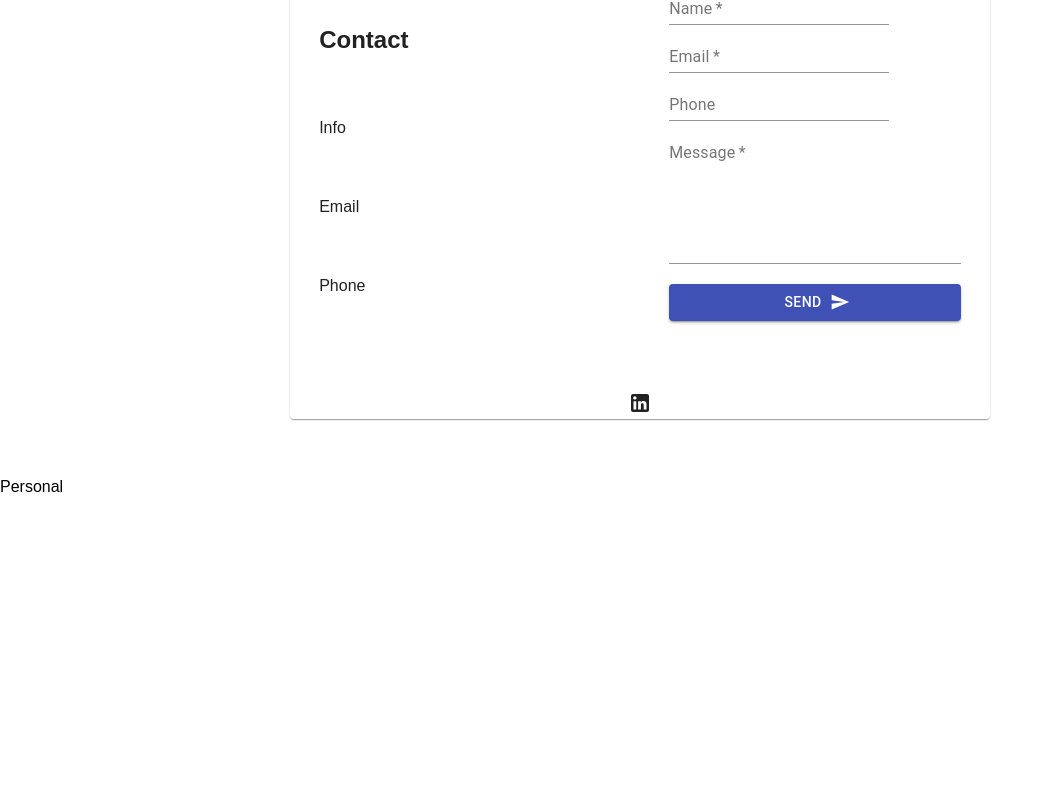
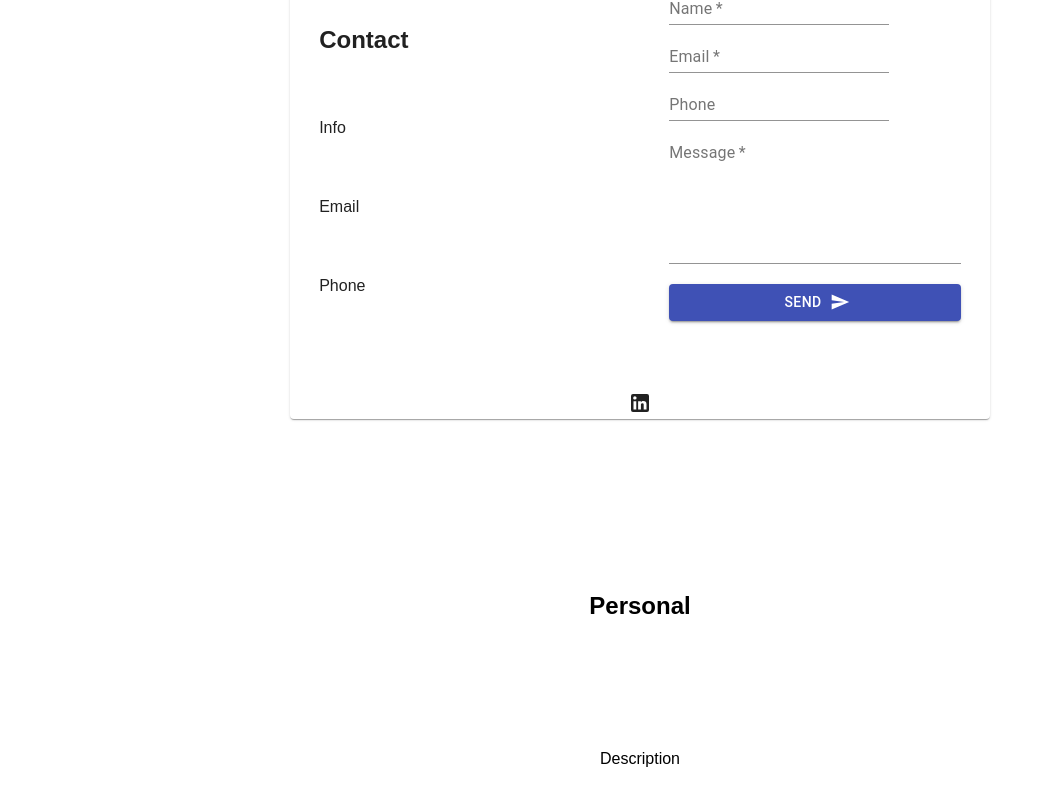
Before and after one commit to TandyN/my-website, a React app: page / in a window 1280 px wide. Shown: the part 2832-3634 px from the top of the page, without its empty margins (0-1053 px from the left). Before the commit the page ends 3328 px from the top, so only its background shows below. Built offline with nearby package versions, Linux system fonts and the light colour scheme.

Commit message:
Edit personal section

```diff
--- a/src/components/SectionPersonal/index.jsx
+++ b/src/components/SectionPersonal/index.jsx
@@ -1,8 +1,27 @@
 import React from 'react';
+import Grid from '@material-ui/core/Grid';
+import { makeStyles } from '@material-ui/core/styles';
+
+const styledPersonalSectionWrapper = makeStyles({
+  root: {
+    height: '50%',
+  }
+});
 
 const SectionPersonal = () => {
+  const styledPersonalSectionWrapperClass = styledPersonalSectionWrapper();
+
   return (
-    <div>Personal</div>
+    <Grid
+      container
+      direction="column"
+      alignItems="center"
+      justify="space-evenly"
+      className={styledPersonalSectionWrapperClass.root}
+    >
+      <h2>Personal</h2>
+      <p>Description</p>
+    </Grid>
   )
 }
 
```
